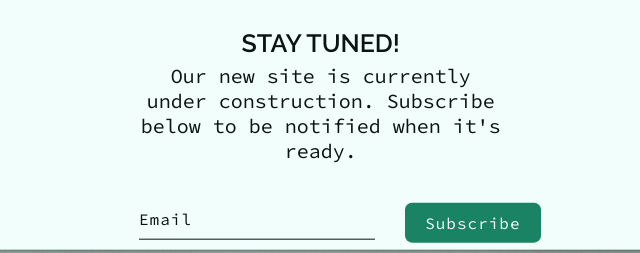
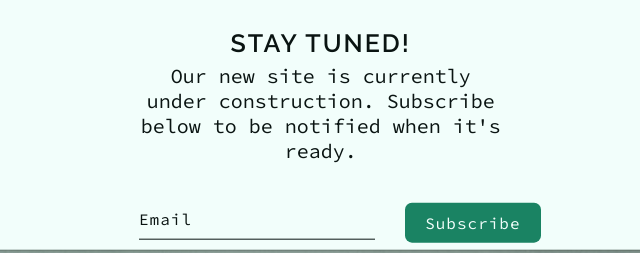
Before and after one commit to mlbakke/coming-soon-landing-page, a website: page index.html in a window 1280 px wide. Shown: the part 448-701 px from the top of the page, 235-875 px from the left. Drawn offline with nearby package versions, Linux system fonts and the light colour scheme; files that its build step writes are made by us from their sources.

Commit message:
added letter-spacing

```diff
--- a/sass/base/_typography.scss
+++ b/sass/base/_typography.scss
@@ -36,6 +36,7 @@ body {
         font-family: 'Raleway', sans-serif;
         font-size: 2.5rem;  //5px bigger than bulk of text
         line-height: 4rem;  //to seperate from rest of text
+        letter-spacing: .2rem;
         font-weight: 600;
         text-transform: uppercase;
     }
```
